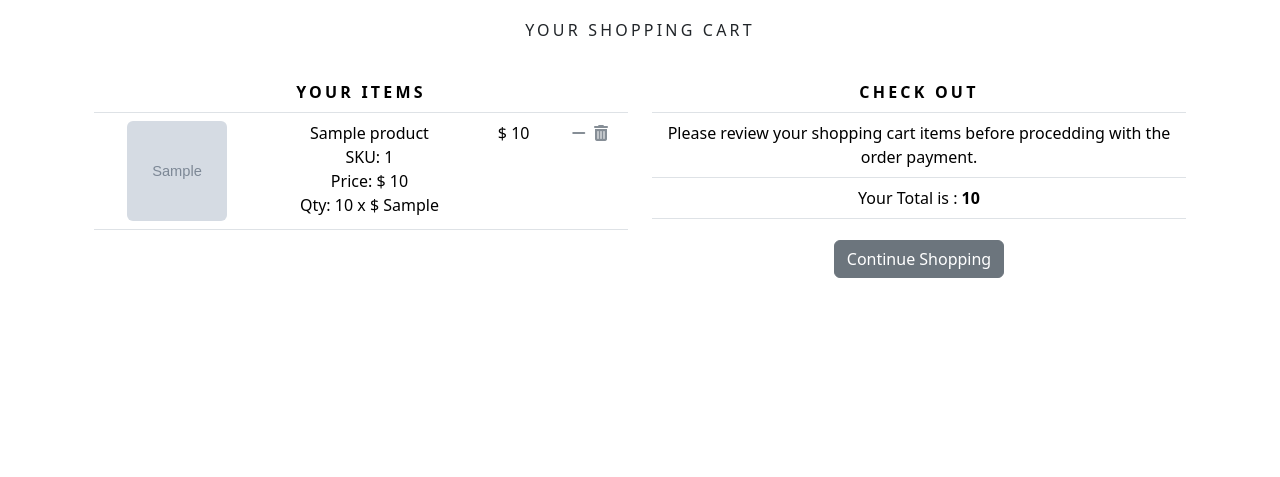
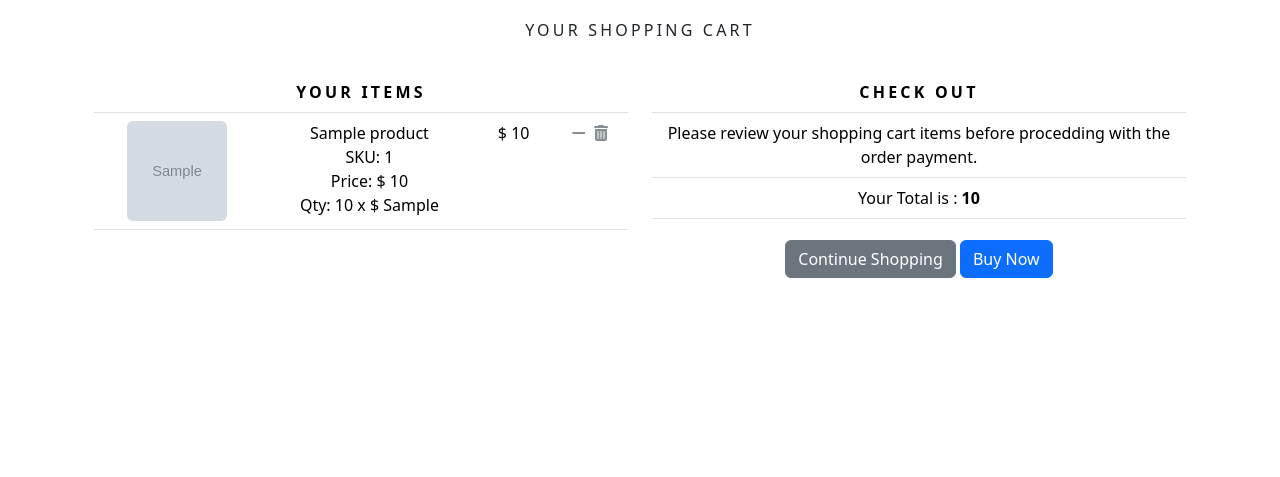
Before and after one commit to Anujapython/Ecommerproject, a Django app: template EcommerceProject1/ecommerceproject1/templates/cart.html in a window 1280 px wide. Shown: the part 207-684 px from the top of the page. Run offline with Django 3.2, Linux system fonts and the light colour scheme; the template is opened without the code that fills it: most values are stand-ins (such as "Sample title", 1, 10 or a date in 2020); grey boxes marked "Sample" are stand-in pictures; some libraries are stand-ins or nearby versions.

Commit message:
Update cart.html

```diff
--- a/EcommerceProject1/ecommerceproject1/templates/cart.html
+++ b/EcommerceProject1/ecommerceproject1/templates/cart.html
@@ -99,7 +99,8 @@ This is the cart page proceed to review your items and place the order
         </table>
         <div class="mx-auto">
             <a href="{% url 'eco1app:allProdCat' %}" class="btn btn-secondary btn-block my_custom_button">Continue Shopping</a>
-        </div>
+            <a href="{% url 'eco1app:allProdCat' %}" class="btn btn-primary btn-block my_custom_button">Buy Now</a>
+                </div>
             </div>
         </div>
     </div>
```
